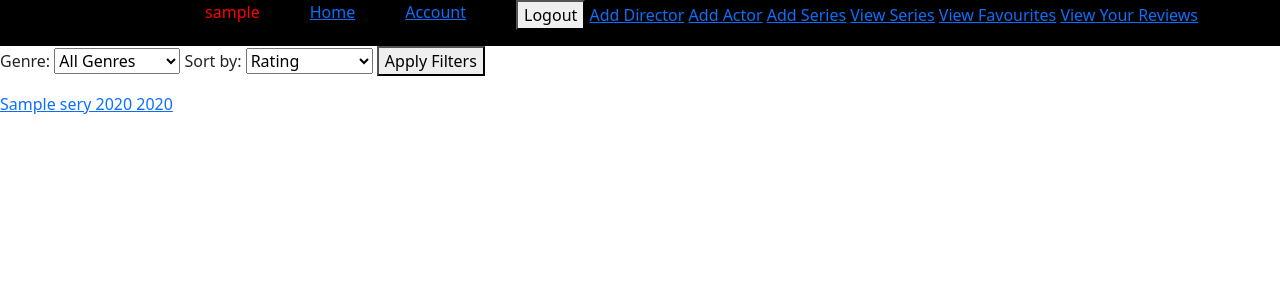
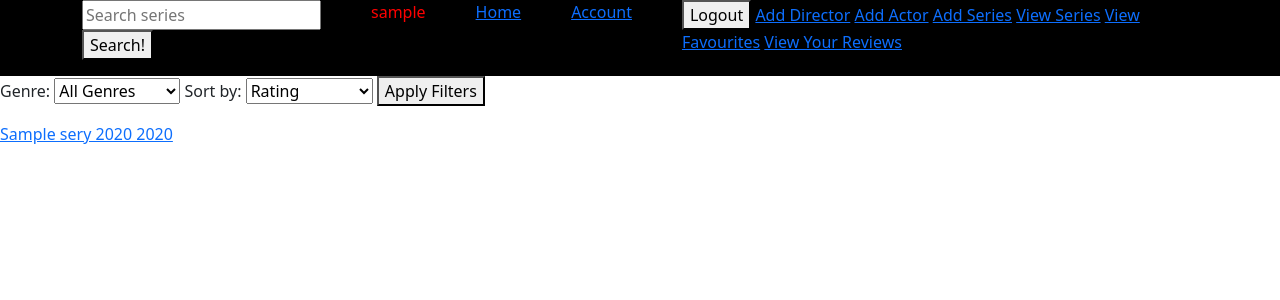
Before and after one commit to andrei-muri/tvseries-database, a PHP site: page /display_series.php in a window 1280 px wide. Shown: the top 300 px of the page. Run offline with PHP 8.4, Linux system fonts and the light colour scheme; the visitor is signed in with stand-in values (Sample User, id 1); tables that the repository leaves empty or names only in its code hold one stand-in row (values such as "Sample post").

Commit message:
Added search functionality

```diff
--- a/display_series.php
+++ b/display_series.php
@@ -44,6 +44,13 @@ $query = "SELECT series.*, AVG(reviews.rating) AS average_rating FROM series LEF
 // Apply genre filter
 if (!empty($genre)) {
     $query .= " JOIN series_genres ON series.series_id = series_genres.series_id WHERE series_genres.genre_id = " . intval($genre);
+    if (isset($_GET['name'])) {
+        $name = $_GET['name'];
+        $query .= " AND series.series_name LIKE '%$name%'";
+    }
+} else if (isset($_GET['name'])) {
+    $name = $_GET['name'];
+    $query .= " WHERE series.series_name LIKE '%$name%'";
 }
 
 $query .= " GROUP BY series.series_id";
@@ -61,8 +68,12 @@ switch ($sort) {
 $result = $conn->query($query);
 ?>
 
+<?php if ($result->num_rows < 1) : ?>
+    <h3>No series found!</h3>
+<?php endif; ?>
+
     <div class="series-list">
-        <?php while($row = $result->fetch_assoc()): ?>
+        <?php while ($row = $result->fetch_assoc()): ?>
             <div class="series-item">
                 <!-- Link to the series details page with the series ID -->
                 <a href="series_details.php?series_id=<?php echo $row['series_id']; ?>&src=display_series.php">
--- a/header.php
+++ b/header.php
@@ -13,6 +13,10 @@ if (isset($_SESSION["user_id"])) {
 <div style="background-color: black">
     <div class="container d-flex justify-content-end text-white " style="gap: 50px">
         <?php if ($username !== null): ?>
+        <form action="display_series.php" method="get">
+            <input type="text" id="name" name="name" placeholder="Search series">
+            <button type="submit">Search!</button>
+        </form>
         <div style="color: red"><?php echo $username ?></div>
             <a href="index.php">Home</a>
             <a href="account.php">Account</a>
```
